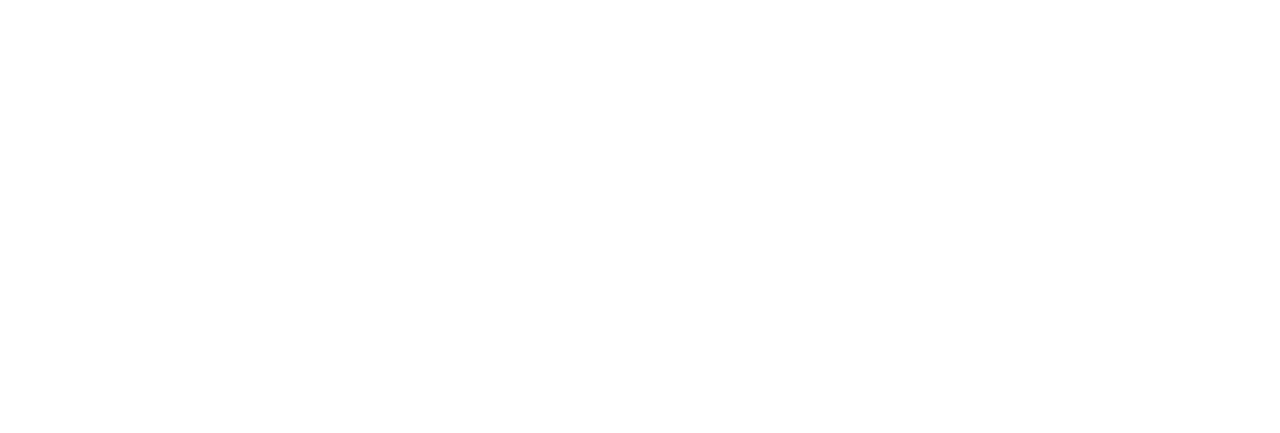
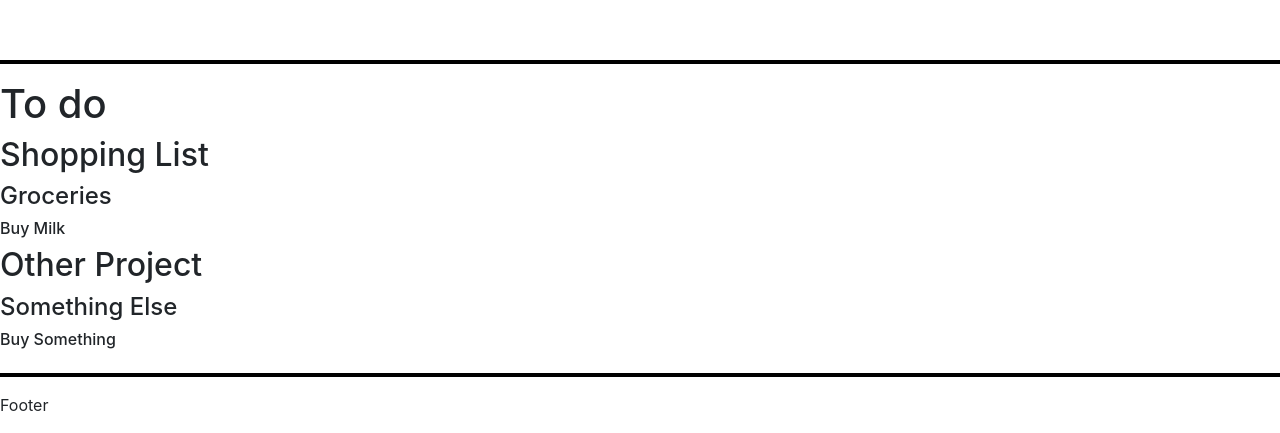
Before and after one commit to Kamil6789/dashboard, a Vue app: page / in a window 1280 px wide. Shown: the part 756-1189 px from the top of the page. Before the commit the page ends 800 px from the top, so only its background shows below. Built offline with nearby package versions, Linux system fonts and the light colour scheme.

Commit message:
Added style files, updated components and added to-do list prototype

```diff
--- a/src/App.vue
+++ b/src/App.vue
@@ -2,7 +2,9 @@
     <div id="app">
         <Navbar />
         <Weather />
+        <hr>
         <Todo />
+        <hr>
         <Footer />
     </div>
 </template>
@@ -13,10 +15,10 @@
 import Todo from './components/Todo.vue'
 import Footer from './components/Footer.vue'
 
-import './css/style.css'
+import './css/general.css'
 
 export default {
-    name: 'Dashboard',
+    name: 'App',
     components: {
         Navbar,
         Weather,
--- a/src/components/Footer.vue
+++ b/src/components/Footer.vue
@@ -5,6 +5,8 @@
 </template>
 
 <script>
+import '../css/components.css'
+
 export default {
     name: 'Footer'
 }
--- a/src/components/Navbar.vue
+++ b/src/components/Navbar.vue
@@ -20,6 +20,8 @@
 </template>
 
 <script>
+import '../css/components.css'
+
 export default {
     name: 'Navbar'
 }
--- a/src/components/Todo.vue
+++ b/src/components/Todo.vue
@@ -1,11 +1,130 @@
 <template>
-    <div>
-        <p>TODO</p>
+    <div id="todo-container">
+        <h1>To do</h1>
+        <!-- Projects -->
+        <div class="row project" v-for="project in projects" :key="project.id">
+            <div class="col-12">
+                <h2>{{ project.name }}</h2>
+                <!-- Sections -->
+                <div class="row section" v-for="section in getSectionsFromProject(project)" :key="section.id">
+                    <div class="col-12">
+                        <h4>{{ section.name }}</h4>
+                        <!-- Tasks -->
+                        <div class="row task" v-for="task in getTasksFromSection(section)" :key="task.id">
+                            <div class="col-12">
+                                <h6>{{ task.content }}</h6>
+                            </div>
+                        </div>
+                    </div>
+                </div>
+            </div>
+        </div>
     </div>
 </template>
 
 <script>
+import '../css/todo.css'
+
 export default {
-    name: 'Todo'
+    name: 'Todo',
+    data() {
+        return {
+            // Sample projects, sections and tasks.
+            projects: [
+                {
+                    id: 2203306141,
+                    name: "Shopping List",
+                    comment_count: 10,
+                    order: 1,
+                    color: 47,
+                    shared: false,
+                    sync_id: 2203843926,
+                    favorite: false,
+                    parent_id: 220325187,
+                    team_inbox: false,
+                    inbox_project: false,
+                    url: "https://todoist.com/showProject?id=2203306141&sync_id=2203843926"
+                },
+                {
+                    id: 2203306140,
+                    name: "Other Project",
+                    comment_count: 10,
+                    order: 2,
+                    color: 47,
+                    shared: false,
+                    sync_id: 2203843926,
+                    favorite: false,
+                    parent_id: 220325187,
+                    team_inbox: false,
+                    inbox_project: false,
+                    url: "https://todoist.com/showProject?id=2203306141&sync_id=2203843926"
+                }
+            ],
+            sections: [
+                {
+                    id: 7025,
+                    project_id: 2203306141,
+                    order: 1,
+                    name: "Groceries"
+                },
+                {
+                    id: 7026,
+                    project_id: 2203306140,
+                    order: 1,
+                    name: "Something Else"
+                }
+            ],
+            tasks: [
+                {
+                    assignee: 2671142,
+                    assigner: 2671362,
+                    comment_count: 0,
+                    completed: false,
+                    content: "Buy Milk",
+                    due: {
+                        date: "2016-09-01",
+                        datetime: "2016-09-01T11:00:00Z",
+                        string: "2017-07-01 12:00",
+                        timezone: "Europe/Lisbon"
+                    },
+                    id: 2995104339,
+                    order: 1,
+                    priority: 1,
+                    project_id: 2203306141,
+                    section_id: 7025,
+                    parent_id: 2995104589,
+                    url: "https://todoist.com/showTask?id=2995104339"
+                },
+                {
+                    assignee: 2671142,
+                    assigner: 2671362,
+                    comment_count: 0,
+                    completed: false,
+                    content: "Buy Something",
+                    due: {
+                        date: "2016-09-01",
+                        datetime: "2016-09-01T11:00:00Z",
+                        string: "2017-07-01 12:00",
+                        timezone: "Europe/Lisbon"
+                    },
+                    id: 2995104330,
+                    order: 1,
+                    priority: 1,
+                    project_id: 2203306141,
+                    section_id: 7026,
+                    parent_id: 2995104589,
+                    url: "https://todoist.com/showTask?id=2995104339"
+                }
+            ]
+        }
+    },
+    methods: {
+        getSectionsFromProject(project) {
+            return this.sections.filter(s => s.project_id == project.id)
+        },
+        getTasksFromSection(section) {
+            return this.tasks.filter(t => t.section_id == section.id);
+        }
+    }
 }
 </script>
--- a/src/components/Weather.vue
+++ b/src/components/Weather.vue
@@ -1,10 +1,12 @@
 <template>
-    <div>
-        <p>Weather</p>
+    <div id="weather-container">
+        <h1>Weather</h1>
     </div>
 </template>
 
 <script>
+import '../css/weather.css'
+
 export default {
     name: 'Weather'
 }
--- /dev/null
+++ b/src/css/general.css
@@ -0,0 +1,5 @@
+hr {
+    height: 4px;
+    border: 0px;
+    background-color: #000000;
+}
--- /dev/null
+++ b/src/css/weather.css
@@ -0,0 +1,3 @@
+#weather-container {
+    height: 100vh;
+}
```
Also changed, not shown: src/css/components.css (renamed from src/css/style.css), src/css/todo.css (added).
